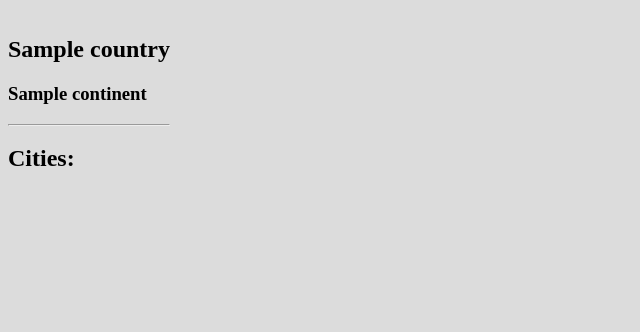
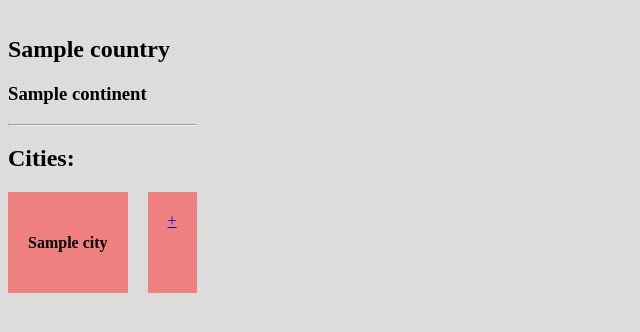
Before and after one commit to mldrenth/travel_bucket_list, a Flask app: page /countries/1 in a window 1280 px wide. Shown: the part 62-394 px from the top of the page, without its empty margins (0-640 px from the left). Run offline with Flask 2, Linux system fonts and the light colour scheme; a database or web service that is not in the repository returns one stand-in record (values such as "Sample title"); some libraries are stand-ins or nearby versions.

Commit message:
Cann  delete cities via browser. Cities now show up under countries

```diff
--- a/controllers/countries_controller.py
+++ b/controllers/countries_controller.py
@@ -2,6 +2,7 @@ from flask import Flask, render_template, redirect, request
 from flask import Blueprint
 from models.country import Country
 import repositories.country_repository as country_repository
+import repositories.city_repository as city_repository
 
 countries_blueprint = Blueprint("countries", __name__)
 
@@ -36,7 +37,8 @@ def create_country():
 @countries_blueprint.route("/countries/<id>")
 def show_country(id):
     country = country_repository.select(id)
-    return render_template('countries/show.html', title = "Country Info", country = country)
+    cities = city_repository.select_by_country(country)
+    return render_template('countries/show.html', title = "Country Info", country = country, cities = cities)
 
 #EDIT
 #GET '/countries/<id>/edit'
--- a/repositories/city_repository.py
+++ b/repositories/city_repository.py
@@ -37,6 +37,18 @@ def select(id):
         city = City(result['name'], country, result['want_to_visit'], result['visited'], result['id'])
     return city
 
+# SELECT BY COUNTRY
+def select_by_country(country):
+    cities = []
+    sql = "SELECT cities.* FROM cities WHERE country_id = %s"
+    values = [country.id]
+    results = run_sql(sql, values)
+
+    for row in results:
+        city = City(row['name'], country, row['want_to_visit'], row['visited'], row['id'])
+        cities.append(city)
+    return cities
+
 # UPDATE
 def update(city):
     sql = "UPDATE cities SET (name, country_id, visited, want_to_visit) = (%s, %s, %s, %s) WHERE id = %s"
--- a/templates/cities/index.html
+++ b/templates/cities/index.html
@@ -17,7 +17,7 @@
             {% endif %}</p>
         <div class="div-buttons">
             <a href="/cities/{{city.id}}/edit">Edit</a>
-            <form class="city-delete-form" action="/city/{{city.id}}/delete" method="post">
+            <form class="city-delete-form" action="/cities/{{city.id}}/delete" method="post">
                 <button>Delete</button></form>
         </div>
     </div>
--- a/templates/countries/show.html
+++ b/templates/countries/show.html
@@ -6,6 +6,17 @@
         <h3>{{ country.continent }}</h3>
         <hr>
     </hgroup>
-   <div><h2>Cities:</h2></div>
+    <div>
+        <h2>Cities:</h2>
+        <div class="container">
+        {% for city in cities %}
+        <div class="city-div">
+            <h4>{{ city.name }}</h4>
+        </div>
+
+        {% endfor %}
+        <div class="city-div"><a href="/cities/new">+</a></div>
+        </div>
+    </div>
 </div>
 {% endblock content %}
```
Also changed, not shown: controllers/cities_controller.py (+7 -0 lines).
